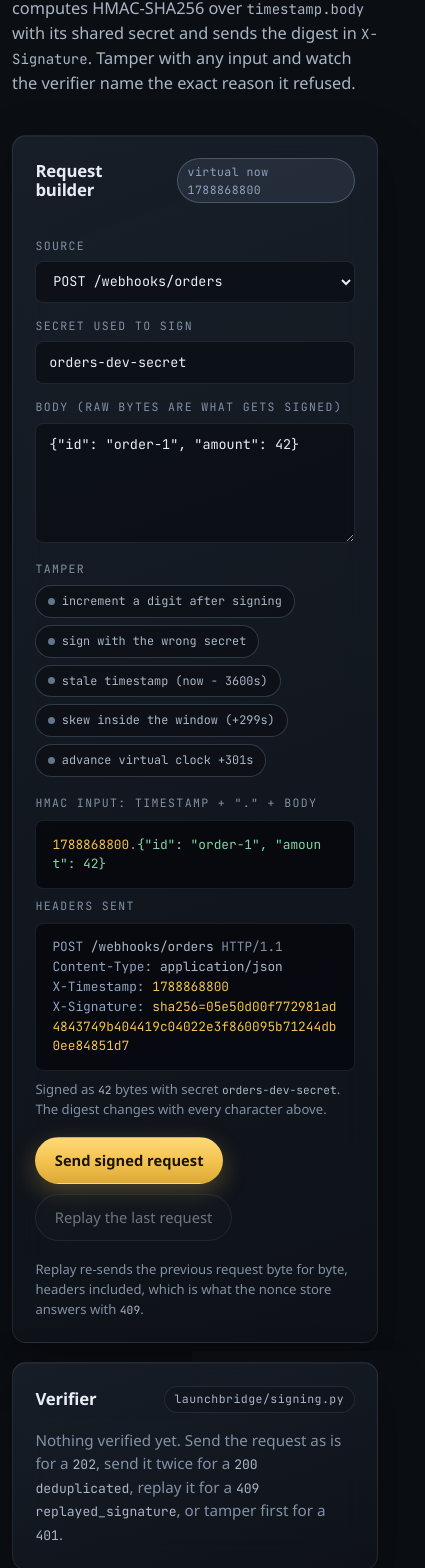
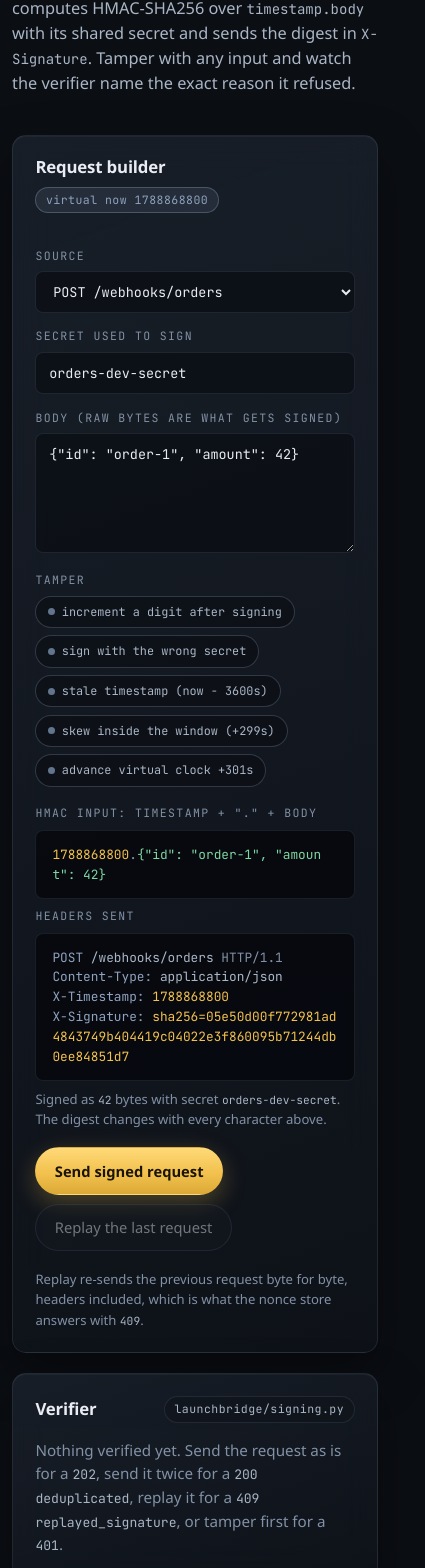
Before and after one commit to SAY-5/launchbridge, a React (Vite) app in the folder web/: page / in a window 390 px wide. Shown: the part 2419-3987 px from the top of the page, 425 px wide, since content can reach past the window. Built offline with nearby package versions, Linux system fonts and the light colour scheme; a web font is replaced by a local one.

Commit message:
fix: keep the console inside a phone viewport and its diagram legible

```diff
--- a/web/src/styles/console.css
+++ b/web/src/styles/console.css
@@ -390,9 +390,10 @@
 /* panels */
 .panel-head {
   display: flex;
+  flex-wrap: wrap;
   align-items: center;
   justify-content: space-between;
-  gap: 1rem;
+  gap: 0.6rem 1rem;
   margin-bottom: 1rem;
 }
 
@@ -473,6 +474,8 @@
   padding: 1.4rem;
   display: grid;
   gap: 1.1rem;
+  grid-template-columns: minmax(0, 1fr);
+  min-width: 0;
 }
 
 .signer-form {
@@ -510,8 +513,10 @@
 .signer-verdict {
   display: grid;
   gap: 0.9rem;
+  grid-template-columns: minmax(0, 1fr);
   position: sticky;
   top: 4.6rem;
+  min-width: 0;
 }
 
 .verdict {
@@ -715,7 +720,7 @@
 
 @media (max-width: 960px) {
   .signer {
-    grid-template-columns: 1fr;
+    grid-template-columns: minmax(0, 1fr);
   }
   .signer-verdict {
     position: static;
@@ -727,7 +732,7 @@
 
 @media (max-width: 600px) {
   .signer-form {
-    grid-template-columns: 1fr;
+    grid-template-columns: minmax(0, 1fr);
   }
   .history-row {
     grid-template-columns: auto 1fr;
@@ -749,6 +754,9 @@
   padding: 1.4rem;
   display: grid;
   gap: 1rem;
+  grid-template-columns: minmax(0, 1fr);
+  /* A grid item defaults to min-width: auto, which lets a wide row stretch its column. */
+  min-width: 0;
 }
 
 .dedup-controls {
@@ -1076,13 +1084,13 @@
 
 @media (max-width: 960px) {
   .dispatch {
-    grid-template-columns: 1fr;
+    grid-template-columns: minmax(0, 1fr);
   }
 }
 
 @media (max-width: 600px) {
   .dedup-controls {
-    grid-template-columns: 1fr;
+    grid-template-columns: minmax(0, 1fr);
   }
   .attempt {
     grid-template-columns: auto auto 1fr;
@@ -1103,6 +1111,8 @@
 .replay-side {
   display: grid;
   gap: 1.2rem;
+  grid-template-columns: minmax(0, 1fr);
+  min-width: 0;
 }
 
 .dest-state {
@@ -1565,7 +1575,7 @@
   .replay,
   .smoke,
   .footer-inner {
-    grid-template-columns: 1fr;
+    grid-template-columns: minmax(0, 1fr);
   }
   .footer-links {
     justify-content: start;
@@ -1584,7 +1594,7 @@
     grid-column: 3;
   }
   .receipt-pair {
-    grid-template-columns: 1fr;
+    grid-template-columns: minmax(0, 1fr);
   }
   .receipt-arrow {
     display: none;
@@ -1606,3 +1616,29 @@
   line-height: 1.5;
   color: var(--text-mute);
 }
+
+/* The stacked diagram renders at roughly 0.96 of its viewBox on a phone, so its type is
+   sized in viewBox units that land at or above 11px on screen. */
+.flow-tall .flow-title {
+  font-size: 15px;
+}
+
+.flow-tall .flow-sub {
+  font-size: 12px;
+}
+
+.flow-tall .flow-drop-label {
+  font-size: 12.5px;
+}
+
+.flow-tall .flow-cycle {
+  font-size: 12px;
+}
+
+/* Button labels do not wrap by default, and a few of them are longer than a panel is wide on
+   a phone, which pushed the panel past the viewport. They wrap at that width instead. */
+@media (max-width: 600px) {
+  .btn {
+    white-space: normal;
+  }
+}
```
